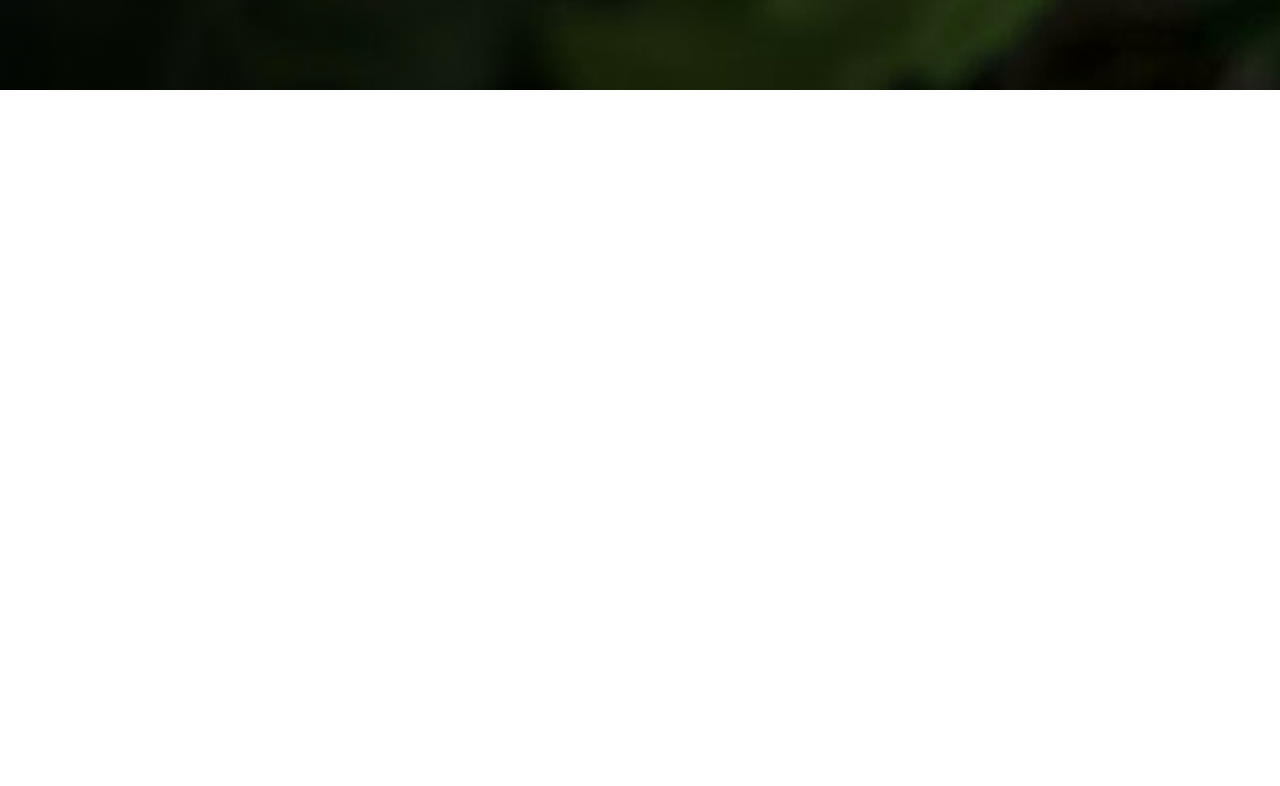
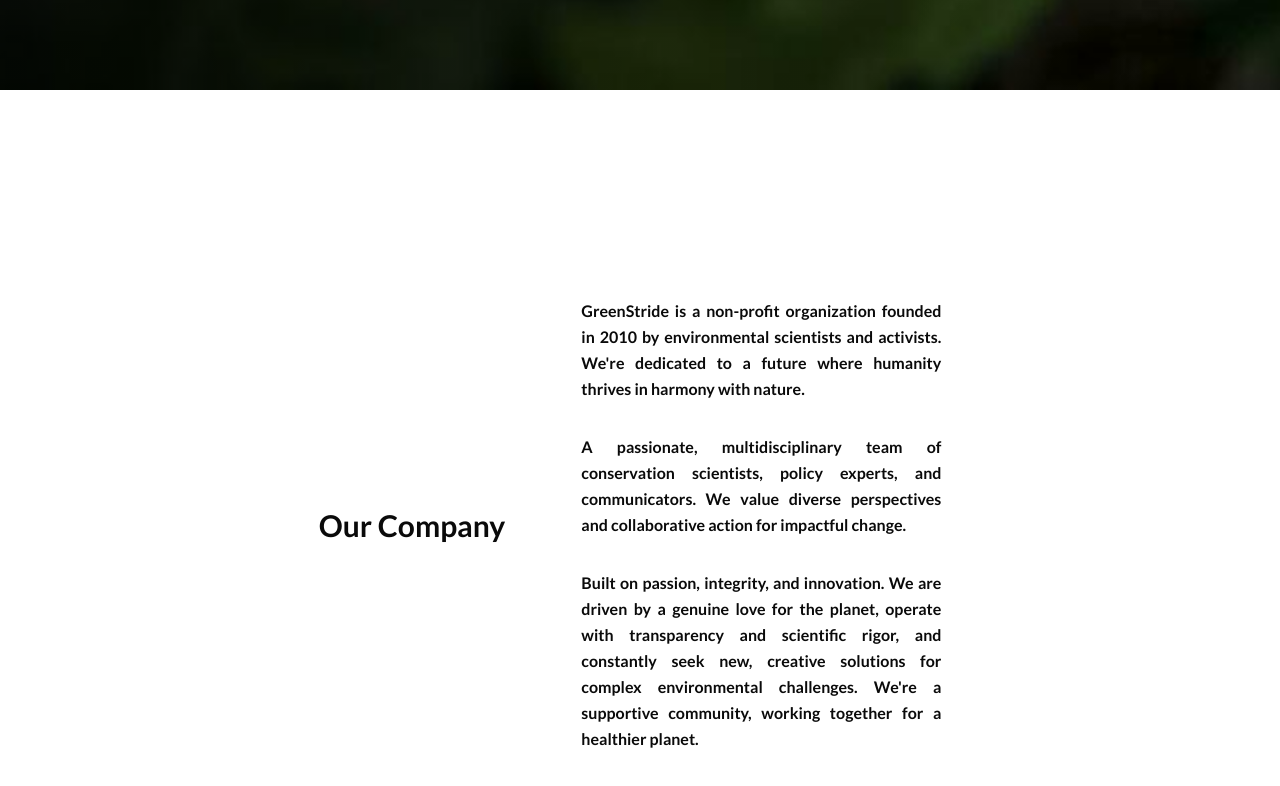
Before and after one commit to raihanfajar/company-profile, a Next.js app: page / in a window 1280 px wide. Shown: the part 710-1496 px from the top of the page. Built offline with nearby package versions, Linux system fonts and the light colour scheme.

Commit message:
overview

```diff
--- /dev/null
+++ b/src/app/(home)/_components/overview.tsx
@@ -0,0 +1,34 @@
+import React from "react";
+
+function Overview() {
+  return (
+    <section className="container mx-auto mt-52 min-h-[100vh] px-4">
+      <div className="flex h-auto flex-col items-center justify-center gap-14 md:flex-row">
+        <div className="flex items-center justify-center">
+          <h1 className="text-3xl font-bold text-center">Our Company</h1>
+        </div>
+        <div className="flex flex-col items-center justify-center px-5 gap-8 w-[400px] leading-relaxed text-justify font-semibold">
+          <p>
+            GreenStride is a non-profit organization founded in 2010 by
+            environmental scientists and activists. We're dedicated to a future
+            where humanity thrives in harmony with nature.
+          </p>
+          <p>
+            A passionate, multidisciplinary team of conservation
+            scientists, policy experts, and communicators. We value diverse
+            perspectives and collaborative action for impactful change.
+          </p>
+          <p>
+            Built on passion, integrity, and innovation. We are driven by a
+            genuine love for the planet, operate with transparency and
+            scientific rigor, and constantly seek new, creative solutions for
+            complex environmental challenges. We're a supportive community,
+            working together for a healthier planet.
+          </p>
+        </div>
+      </div>
+    </section>
+  );
+}
+
+export default Overview;
--- a/src/app/(home)/page.tsx
+++ b/src/app/(home)/page.tsx
@@ -1,12 +1,14 @@
 import BlogList from "./_components/BlogList";
 import Jumbotron from "./_components/Jumbotron";
+import { lato } from "@/lib/fonts";
 import Hero from "./_components/hero";
+import Overview from "./_components/overview";
 
 export default function Home() {
   return (
-    <main className="h-[5000px]">
+    <main className={`h-[5000px] ${lato.className}`}>
       <Hero />
-
+      <Overview />
       {/* <BlogList /> */}
     </main>
   );
--- a/src/components/Navbar.tsx
+++ b/src/components/Navbar.tsx
@@ -32,7 +32,7 @@
   return (
     <nav
       className={`fixed top-0 left-0 w-full z-50 transition-colors duration-300 ease-in-out
-        ${scrolled ? "bg-white text-black shadow-md" : "bg-transparent text-white"}`}
+        ${scrolled ? "bg-[#a8bdbf] text-black shadow-md" : "bg-transparent text-white"}`}
     >
       <div className="container mx-auto px-4 flex items-center justify-between p-4">
         <div className="flex items-center">
```
